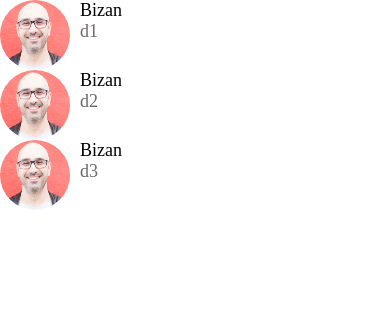
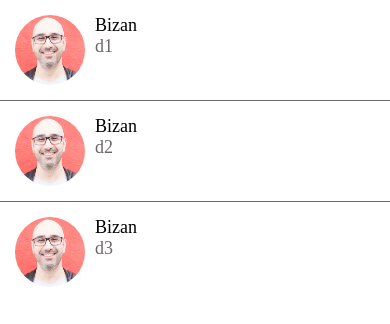
Before and after one commit to biZan7X/donewithit, a React Native app: screen / in a window 390 px wide. Shown: the top 324 px of the page. Built offline with nearby package versions, Linux system fonts and the light colour scheme.

Commit message:
feat - resuable list item separator component

```diff
--- a/components/ListItem/styles.js
+++ b/components/ListItem/styles.js
@@ -5,6 +5,7 @@ import colors from "../../config/color"
 export default StyleSheet.create({
     container: {
         flexDirection: "row",
+        padding: 15
     },
     image: {
         width: 70,
--- /dev/null
+++ b/components/ListItemSeparator/ListItemSeparator.js
@@ -0,0 +1,13 @@
+import React from 'react';
+import {View} from 'react-native';
+
+import styles from "./styles"
+
+const ListItemSeparator = () => {
+    return (
+        <View style={styles.separator} >
+        </View>
+    );
+}
+
+export default ListItemSeparator;
--- /dev/null
+++ b/components/ListItemSeparator/index.js
@@ -0,0 +1,4 @@
+import ListItemSeparator from "./ListItemSeparator";
+
+
+export default ListItemSeparator;
--- /dev/null
+++ b/components/ListItemSeparator/styles.js
@@ -0,0 +1,11 @@
+import { StyleSheet } from 'react-native'
+
+import colors from "../../config/color"
+
+export default StyleSheet.create({
+    separator: {
+        width: "100%",
+        height: 1,
+        backgroundColor: colors.medium
+    }
+})
--- a/config/color.js
+++ b/config/color.js
@@ -3,5 +3,6 @@ export default {
     secondary: "#4ecdc4",
     black: "#000",
     white: "#fff",
-    medium: "#6e6969"
+    medium: "#6e6969",
+    light: "#f8f4f4"
 }
--- a/screens/MessagesScreen.js
+++ b/screens/MessagesScreen.js
@@ -2,6 +2,7 @@ import React from 'react';
 import {View, StyleSheet, FlatList} from 'react-native';
 
 import ListItem from '../components/ListItem';
+import ListItemSeparator from '../components/ListItemSeparator';
 import Screen from "../components/Screen"
 
 const MessagesScreen = () => {
@@ -33,6 +34,7 @@ const MessagesScreen = () => {
             <FlatList
                 data={messages}
                 keyExtractor={(message) => message.id.toString()}
+                ItemSeparatorComponent={() => <ListItemSeparator />}
                 renderItem={({item}) => (
                     <ListItem
                         title={item.title}
```
